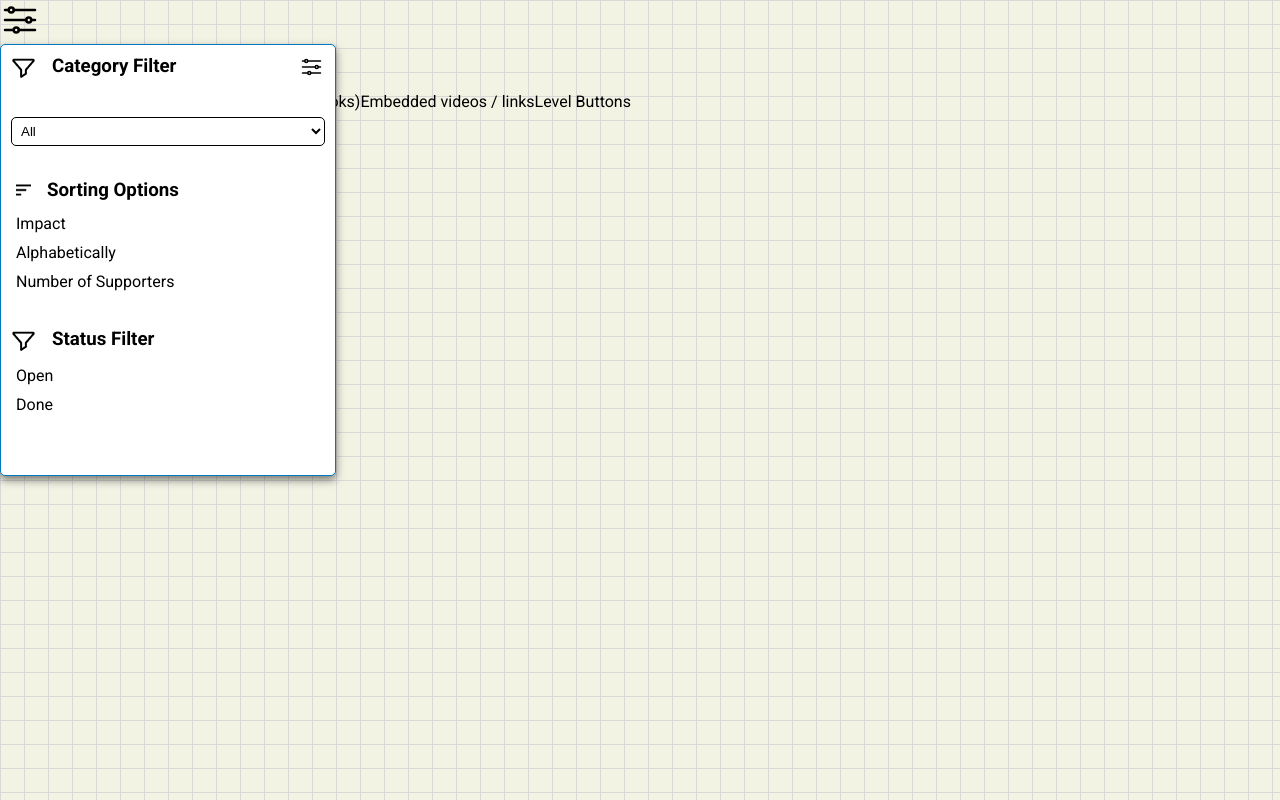
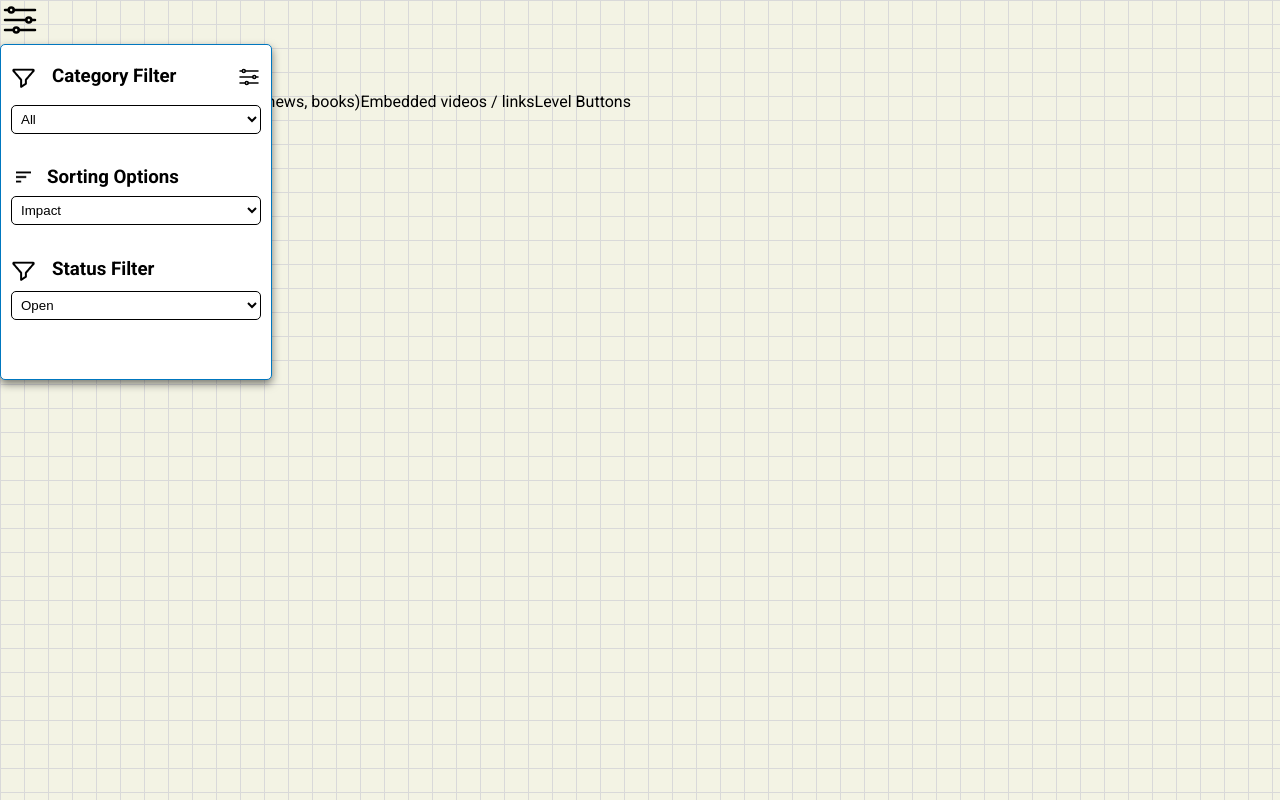
Before and after one commit to ChingT/Climate-Cockpit, a React (Vite) app in the folder frontend/: page /solutions in a window 1280 px wide. Both pictures are taken after a click on the picture 20 px from the left and 20 px from the top of the page. Built offline with nearby package versions, Linux system fonts and the light colour scheme; what javascript-time-ago would draw is missing.

Commit message:
Adjusted the filtering options to get three dropdowns

```diff
--- a/frontend/src/components/SolutionFilter/SolutionFilter.jsx
+++ b/frontend/src/components/SolutionFilter/SolutionFilter.jsx
@@ -48,6 +48,7 @@ export default function SolutionFilter() {
       <StyledImage src={filter} onClick={toggleDropdown} alt="Filter" />
       {isDropdownOpen && (
         <DropdownContent>
+          <DropdownSort>
             <ContainerTop>
               <TitleAndImage>
                 <img src={filter_icon} alt="Filter Icon" />
@@ -71,6 +72,7 @@ export default function SolutionFilter() {
                 </option>
               ))}
             </DropdownSelect>
+          </DropdownSort>
           <DropdownSort>
             <TitleAndImage>
               <img
@@ -80,19 +82,31 @@ export default function SolutionFilter() {
               />
               <h3>Sorting Options</h3>
             </TitleAndImage>
+            <DropdownSelect
+              value={selectedCategory}
+              onChange={handleSelectChange}
+            >
               <SortingOption value="Impact">Impact</SortingOption>
-            <SortingOption value="Alphabetically">Alphabetically</SortingOption>
+              <SortingOption value="Alphabetically">
+                Alphabetically
+              </SortingOption>
               <SortingOption value="Number of Supporters">
                 Number of Supporters
               </SortingOption>
+            </DropdownSelect>
           </DropdownSort>
           <DropdownSort>
             <TitleAndImage>
               <img src={filter_icon} alt="Filter Icon" />
               <h3>Status Filter</h3>
             </TitleAndImage>
+            <DropdownSelect
+              value={selectedCategory}
+              onChange={handleSelectChange}
+            >
               <SortingOption value="Open">Open</SortingOption>
               <SortingOption value="Done">Done</SortingOption>
+            </DropdownSelect>
           </DropdownSort>
         </DropdownContent>
       )}
--- a/frontend/src/components/SolutionFilter/SolutionFilter.style.js
+++ b/frontend/src/components/SolutionFilter/SolutionFilter.style.js
@@ -17,7 +17,7 @@ export const DropdownContent = styled.div`
   align-items: flex-start;
   top: 100%;
   left: 0;
-  width: 21rem;
+  width: 17rem;
   background-color: ${(props) => props.theme.backgroundColors.secondary};
   border: 1px solid
     ${(props) => props.theme.backgroundColors.impactIconSelected};
@@ -26,18 +26,19 @@ export const DropdownContent = styled.div`
   padding: 10px;
   border-radius: 5px;
   gap: 1.4rem;
-  height: 27rem;
+  height: 21rem;
 `;
 
 export const TitleAndImage = styled.div`
   display: flex;
+  width: 100%;
   flex-direction: row;
   gap: 1rem;
   margin-bottom: 0.5rem;
 `;
 
 export const DropdownSelect = styled.select`
-  width: 100%;
+  width: inherit;
   padding: 5px;
   margin-top: 0px;
   border: 1px solid ${(props) => props.theme.backgroundColors.lightGrayBorder};
@@ -49,6 +50,7 @@ export const DropdownSort = styled.div`
   margin-top: 10px;
   display: flex;
   flex-direction: column;
+  width: 100%;
 `;
 
 export const SortingOption = styled.option`
@@ -62,6 +64,7 @@ export const ContainerTop = styled.div`
   flex-direction: row;
   justify-content: space-between;
   align-items: flex-start;
+  gap: 3rem;
 `;
 
 DropdownSort.displayName = "DropdownSort";
```
Lines whose indentation alone changed are shown as unchanged.
